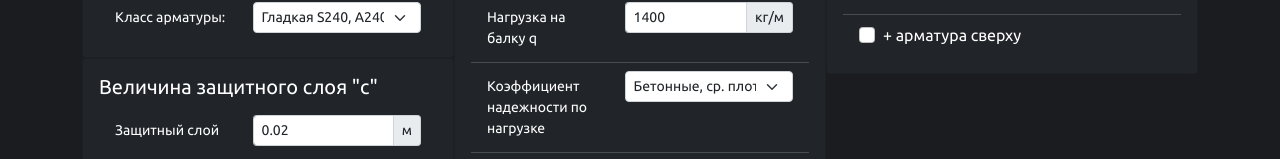
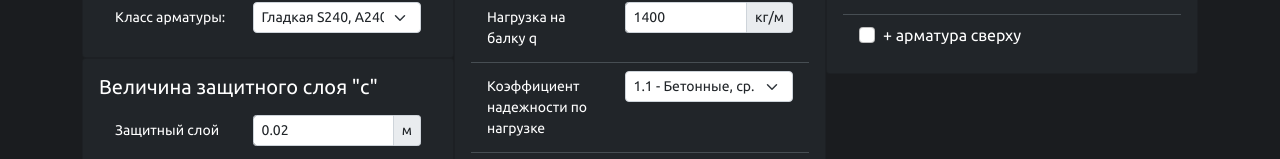
Before and after one commit to Creamket/arch-calc, a React (Create React App) app: page / in a window 1280 px wide. Shown: the part 175-334 px from the top of the page. Built offline with nearby package versions, Linux system fonts and the light colour scheme.

Commit message:
Some fixes

```diff
--- a/package.json
+++ b/package.json
@@ -7,7 +7,7 @@
     "@testing-library/jest-dom": "^5.14.1",
     "@testing-library/react": "^13.0.0",
     "@testing-library/user-event": "^13.2.1",
-    "gh-pages": "^3.2.3",
+    "gh-pages": "^5.0.0",
     "react": "^18.2.0",
     "react-dom": "^18.2.0",
     "react-redux": "^8.0.5",
--- a/src/components/BeamCalculator/BeamCharacteristic.js
+++ b/src/components/BeamCalculator/BeamCharacteristic.js
@@ -74,12 +74,12 @@ const BeamCharacteristic = ({
                   aria-label='Safety factor select'
                   name='safetyFactor'
                   onChange={inputHandler}>
-                  <option value='1.1'>Бетонные, ср. плотность {'>'} 1600 кг/м3</option>
+                  <option value='1.1'>1.1 - Бетонные, ср. плотность {'>'} 1600 кг/м3</option>
                   <option value='1.2'>
-                    Бетонные, ср. плотность {'<='} 1600 кг/м3, выполняемые в заводских условиях
+                    1.2 - Бетонные, ср. плотность {'<='} 1600 кг/м3, выполняемые в заводских условиях
                   </option>
                   <option value='1.3'>
-                    Бетонные, ср. плотность {'<='} 1600 кг/м3, выполняемые на строительной площадке
+                    1.3 - Бетонные, ср. плотность {'<='} 1600 кг/м3, выполняемые на строительной площадке
                   </option>
                 </select>
               </div>
```
Also changed, not shown: 1 other file (tests, documents, lock files or other folders).
